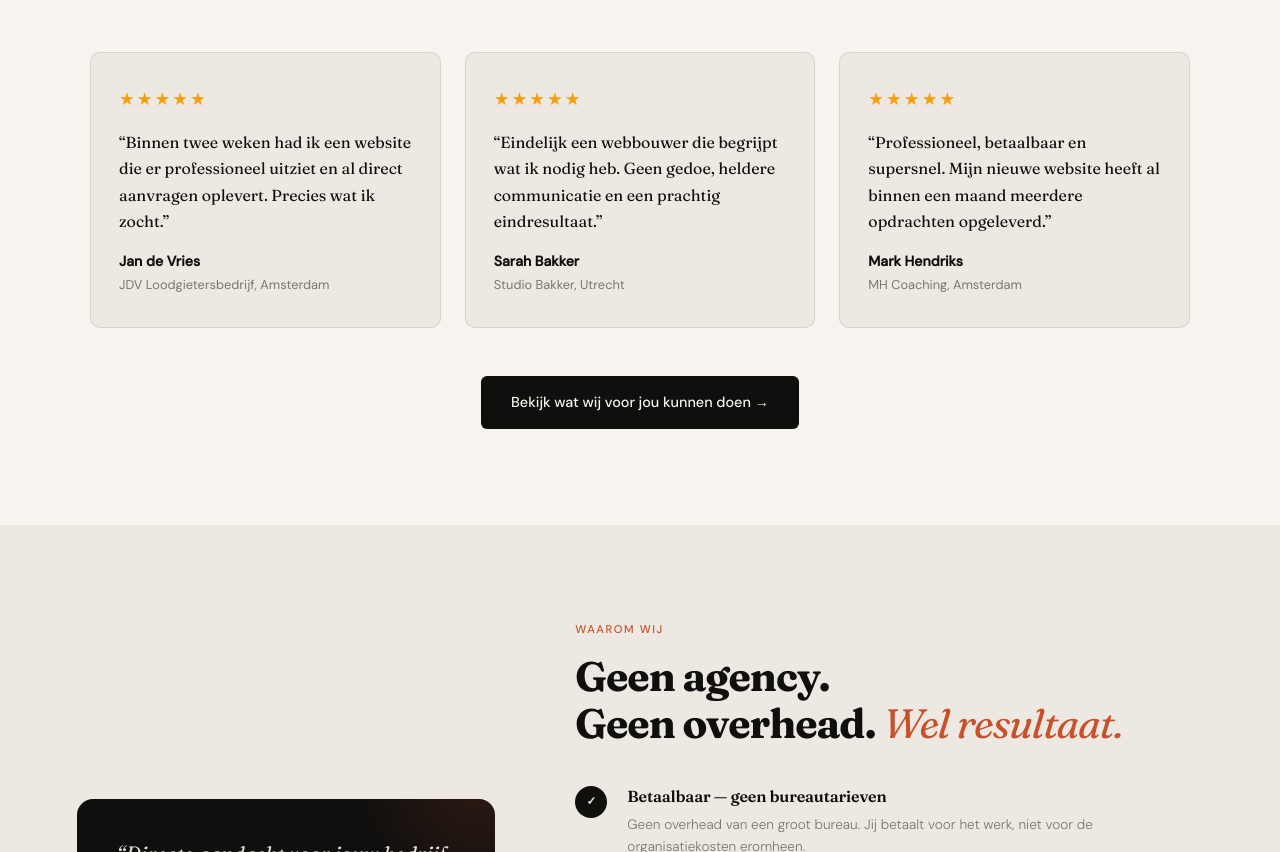
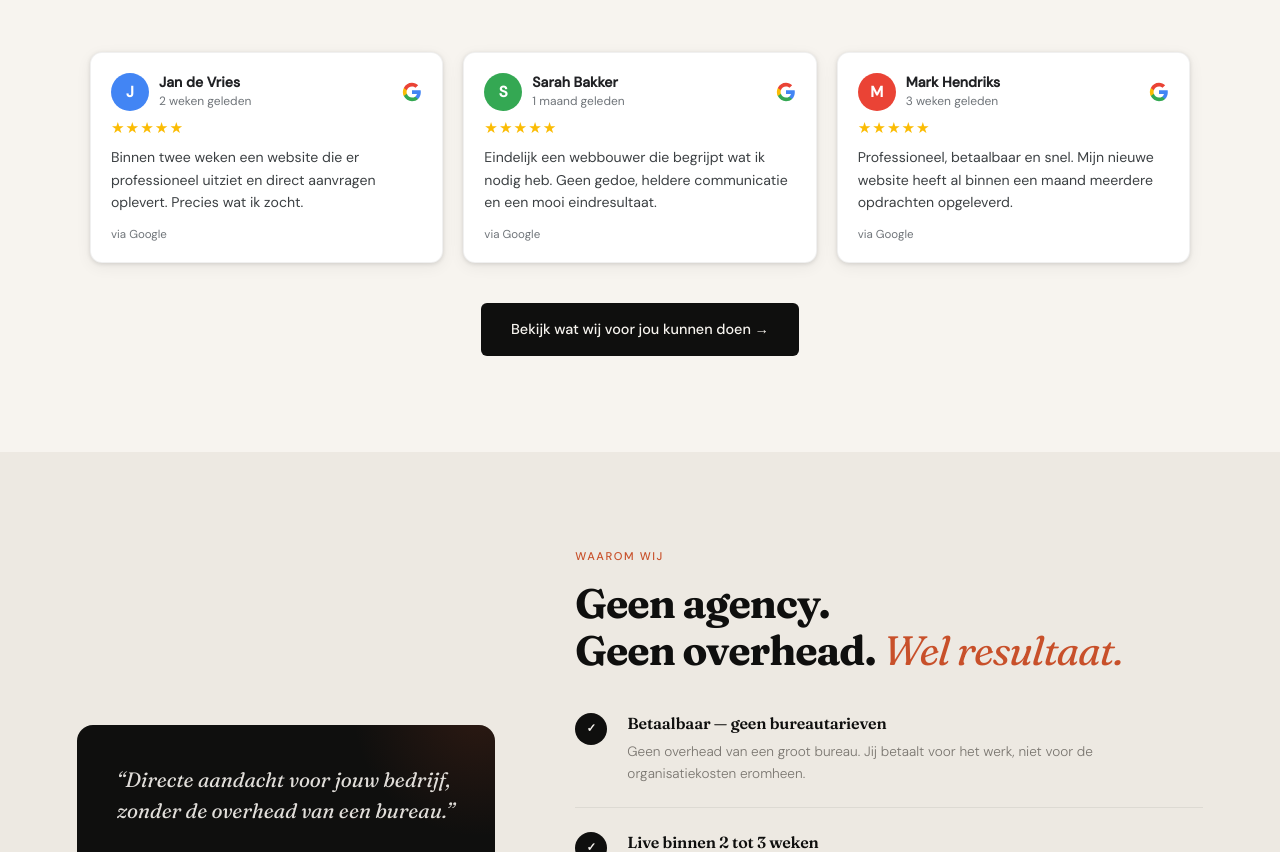
Before and after one commit to Abbout12/Werkendweb-site, a website: page public/index.html in a window 1280 px wide. Shown: the part 3549-4401 px from the top of the page. Drawn offline with Linux system fonts and the light colour scheme.

Commit message:
Reviews: Google-stijl layout met avatar, G-logo en gele sterren

```diff
--- a/public/index.html
+++ b/public/index.html
@@ -572,54 +572,68 @@
 
     <div class="reviews-grid">
 
-      <!-- TODO: Replace with real client review -->
+      <!-- TODO: Replace with real Google review — copy text + reviewer name from Google Maps -->
       <div class="review-card reveal reveal-delay-1">
+        <div class="review-card__header">
+          <div class="review-avatar" style="--avatar-bg:#4285f4;" aria-hidden="true">J</div>
+          <div class="review-card__meta">
+            <strong class="review-name">Jan de Vries</strong>
+            <span class="review-date">2 weken geleden</span>
+          </div>
+          <svg class="review-google-icon" viewBox="0 0 24 24" aria-label="Google review" role="img">
+            <path d="M22.56 12.25c0-.78-.07-1.53-.2-2.25H12v4.26h5.92c-.26 1.37-1.04 2.53-2.21 3.31v2.77h3.57c2.08-1.92 3.28-4.74 3.28-8.09z" fill="#4285F4"/>
+            <path d="M12 23c2.97 0 5.46-.98 7.28-2.66l-3.57-2.77c-.98.66-2.23 1.06-3.71 1.06-2.86 0-5.29-1.93-6.16-4.53H2.18v2.84C3.99 20.53 7.7 23 12 23z" fill="#34A853"/>
+            <path d="M5.84 14.09c-.22-.66-.35-1.36-.35-2.09s.13-1.43.35-2.09V7.07H2.18C1.43 8.55 1 10.22 1 12s.43 3.45 1.18 4.93l3.66-2.84z" fill="#FBBC05"/>
+            <path d="M12 5.38c1.62 0 3.06.56 4.21 1.64l3.15-3.15C17.45 2.09 14.97 1 12 1 7.7 1 3.99 3.47 2.18 7.07l3.66 2.84c.87-2.6 3.3-4.53 6.16-4.53z" fill="#EA4335"/>
+          </svg>
+        </div>
         <div class="review-stars" aria-label="5 van 5 sterren">&#9733;&#9733;&#9733;&#9733;&#9733;</div>
-        <blockquote class="review-quote">
-          &ldquo;Binnen twee weken had ik een website die er professioneel uitziet en al direct aanvragen oplevert. Precies wat ik zocht.&rdquo;
-        </blockquote>
-        <div class="review-author">
-          <!-- TODO: Add team photo + names here -->
-          <div class="review-author-info">
-            <strong class="review-name">Jan de Vries</strong>
-            <span class="review-company">JDV Loodgietersbedrijf, Amsterdam</span>
-          </div>
-        </div>
+        <p class="review-quote">Binnen twee weken een website die er professioneel uitziet en direct aanvragen oplevert. Precies wat ik zocht.</p>
+        <span class="review-source">via Google</span>
       </div>
 
-      <!-- TODO: Replace with real client review -->
+      <!-- TODO: Replace with real Google review — copy text + reviewer name from Google Maps -->
       <div class="review-card reveal reveal-delay-2">
+        <div class="review-card__header">
+          <div class="review-avatar" style="--avatar-bg:#34a853;" aria-hidden="true">S</div>
+          <div class="review-card__meta">
+            <strong class="review-name">Sarah Bakker</strong>
+            <span class="review-date">1 maand geleden</span>
+          </div>
+          <svg class="review-google-icon" viewBox="0 0 24 24" aria-label="Google review" role="img">
+            <path d="M22.56 12.25c0-.78-.07-1.53-.2-2.25H12v4.26h5.92c-.26 1.37-1.04 2.53-2.21 3.31v2.77h3.57c2.08-1.92 3.28-4.74 3.28-8.09z" fill="#4285F4"/>
+            <path d="M12 23c2.97 0 5.46-.98 7.28-2.66l-3.57-2.77c-.98.66-2.23 1.06-3.71 1.06-2.86 0-5.29-1.93-6.16-4.53H2.18v2.84C3.99 20.53 7.7 23 12 23z" fill="#34A853"/>
+            <path d="M5.84 14.09c-.22-.66-.35-1.36-.35-2.09s.13-1.43.35-2.09V7.07H2.18C1.43 8.55 1 10.22 1 12s.43 3.45 1.18 4.93l3.66-2.84z" fill="#FBBC05"/>
+            <path d="M12 5.38c1.62 0 3.06.56 4.21 1.64l3.15-3.15C17.45 2.09 14.97 1 12 1 7.7 1 3.99 3.47 2.18 7.07l3.66 2.84c.87-2.6 3.3-4.53 6.16-4.53z" fill="#EA4335"/>
+          </svg>
+        </div>
         <div class="review-stars" aria-label="5 van 5 sterren">&#9733;&#9733;&#9733;&#9733;&#9733;</div>
-        <blockquote class="review-quote">
-          &ldquo;Eindelijk een webbouwer die begrijpt wat ik nodig heb. Geen gedoe, heldere communicatie en een prachtig eindresultaat.&rdquo;
-        </blockquote>
-        <div class="review-author">
-          <!-- TODO: Add team photo + names here -->
-          <div class="review-author-info">
-            <strong class="review-name">Sarah Bakker</strong>
-            <span class="review-company">Studio Bakker, Utrecht</span>
-          </div>
-        </div>
+        <p class="review-quote">Eindelijk een webbouwer die begrijpt wat ik nodig heb. Geen gedoe, heldere communicatie en een mooi eindresultaat.</p>
+        <span class="review-source">via Google</span>
       </div>
 
-      <!-- TODO: Replace with real client review -->
+      <!-- TODO: Replace with real Google review — copy text + reviewer name from Google Maps -->
       <div class="review-card reveal reveal-delay-3">
+        <div class="review-card__header">
+          <div class="review-avatar" style="--avatar-bg:#ea4335;" aria-hidden="true">M</div>
+          <div class="review-card__meta">
+            <strong class="review-name">Mark Hendriks</strong>
+            <span class="review-date">3 weken geleden</span>
+          </div>
+          <svg class="review-google-icon" viewBox="0 0 24 24" aria-label="Google review" role="img">
+            <path d="M22.56 12.25c0-.78-.07-1.53-.2-2.25H12v4.26h5.92c-.26 1.37-1.04 2.53-2.21 3.31v2.77h3.57c2.08-1.92 3.28-4.74 3.28-8.09z" fill="#4285F4"/>
+            <path d="M12 23c2.97 0 5.46-.98 7.28-2.66l-3.57-2.77c-.98.66-2.23 1.06-3.71 1.06-2.86 0-5.29-1.93-6.16-4.53H2.18v2.84C3.99 20.53 7.7 23 12 23z" fill="#34A853"/>
+            <path d="M5.84 14.09c-.22-.66-.35-1.36-.35-2.09s.13-1.43.35-2.09V7.07H2.18C1.43 8.55 1 10.22 1 12s.43 3.45 1.18 4.93l3.66-2.84z" fill="#FBBC05"/>
+            <path d="M12 5.38c1.62 0 3.06.56 4.21 1.64l3.15-3.15C17.45 2.09 14.97 1 12 1 7.7 1 3.99 3.47 2.18 7.07l3.66 2.84c.87-2.6 3.3-4.53 6.16-4.53z" fill="#EA4335"/>
+          </svg>
+        </div>
         <div class="review-stars" aria-label="5 van 5 sterren">&#9733;&#9733;&#9733;&#9733;&#9733;</div>
-        <blockquote class="review-quote">
-          &ldquo;Professioneel, betaalbaar en supersnel. Mijn nieuwe website heeft al binnen een maand meerdere opdrachten opgeleverd.&rdquo;
-        </blockquote>
-        <div class="review-author">
-          <!-- TODO: Add team photo + names here -->
-          <div class="review-author-info">
-            <strong class="review-name">Mark Hendriks</strong>
-            <span class="review-company">MH Coaching, Amsterdam</span>
-          </div>
-        </div>
+        <p class="review-quote">Professioneel, betaalbaar en snel. Mijn nieuwe website heeft al binnen een maand meerdere opdrachten opgeleverd.</p>
+        <span class="review-source">via Google</span>
       </div>
 
     </div>
 
-    <!-- TODO: Add Google Reviews widget or embed link here when available -->
     <div class="reviews-cta reveal">
       <a href="#contact-formulier" class="btn-primary">Bekijk wat wij voor jou kunnen doen &rarr;</a>
     </div>
--- a/public/styles.css
+++ b/public/styles.css
@@ -1543,66 +1543,104 @@ details[open] .faq-icon::after { transform: rotate(90deg); opacity: 0; }
 .reviews-grid {
   display: grid;
   grid-template-columns: repeat(3, 1fr);
-  gap: 24px;
+  gap: 20px;
   margin-top: 48px;
 }
 
+/* Google-stijl review kaart */
 .review-card {
-  background: var(--cream);
-  border-radius: 10px;
-  padding: 32px 28px;
+  background: #fff;
+  border-radius: 12px;
+  padding: 20px 20px 18px;
   display: flex;
   flex-direction: column;
-  gap: 16px;
-  border: 1px solid var(--border);
-}
-
-.review-stars {
-  color: #f59e0b;
-  font-size: 1.1rem;
-  letter-spacing: 2px;
-}
-
-.review-quote {
-  font-family: var(--serif);
-  font-size: 1rem;
-  line-height: 1.65;
-  color: var(--ink);
-  flex: 1;
-}
-
-.review-author {
+  gap: 10px;
+  box-shadow: 0 1px 4px rgba(0,0,0,0.12), 0 4px 16px rgba(0,0,0,0.06);
+  border: 1px solid rgba(0,0,0,0.06);
+}
+
+.review-card__header {
   display: flex;
   align-items: center;
-  gap: 12px;
-}
-
-.review-author-info {
+  gap: 10px;
+}
+
+/* Gekleurde avatar cirkel met initiaal */
+.review-avatar {
+  width: 38px;
+  height: 38px;
+  border-radius: 50%;
+  background: var(--avatar-bg, #4285f4);
+  color: #fff;
+  font-size: 0.95rem;
+  font-weight: 600;
+  font-family: var(--sans);
+  display: flex;
+  align-items: center;
+  justify-content: center;
+  flex-shrink: 0;
+  user-select: none;
+}
+
+.review-card__meta {
   display: flex;
   flex-direction: column;
-  gap: 2px;
+  gap: 1px;
+  flex: 1;
+  min-width: 0;
 }
 
 .review-name {
   font-size: 0.88rem;
   font-weight: 600;
-  color: var(--ink);
-}
-
-.review-company {
-  font-size: 0.8rem;
-  color: var(--muted);
+  color: #202124;
+  line-height: 1.3;
+  white-space: nowrap;
+  overflow: hidden;
+  text-overflow: ellipsis;
+}
+
+.review-date {
+  font-size: 0.75rem;
+  color: #70757a;
+}
+
+.review-google-icon {
+  width: 20px;
+  height: 20px;
+  flex-shrink: 0;
+}
+
+/* Gele Google-sterren */
+.review-stars {
+  color: #fbbc04;
+  font-size: 0.95rem;
+  letter-spacing: 1px;
+  line-height: 1;
+}
+
+.review-quote {
+  font-size: 0.88rem;
+  line-height: 1.6;
+  color: #3c4043;
+  flex: 1;
+}
+
+.review-source {
+  font-size: 0.72rem;
+  color: #70757a;
+  margin-top: 2px;
 }
 
 .reviews-cta {
   text-align: center;
-  margin-top: 48px;
+  margin-top: 40px;
 }
 
 @media (max-width: 900px) {
   .reviews-grid {
     grid-template-columns: 1fr;
-    max-width: 500px;
+    max-width: 420px;
     margin-inline: auto;
   }
 }
```
